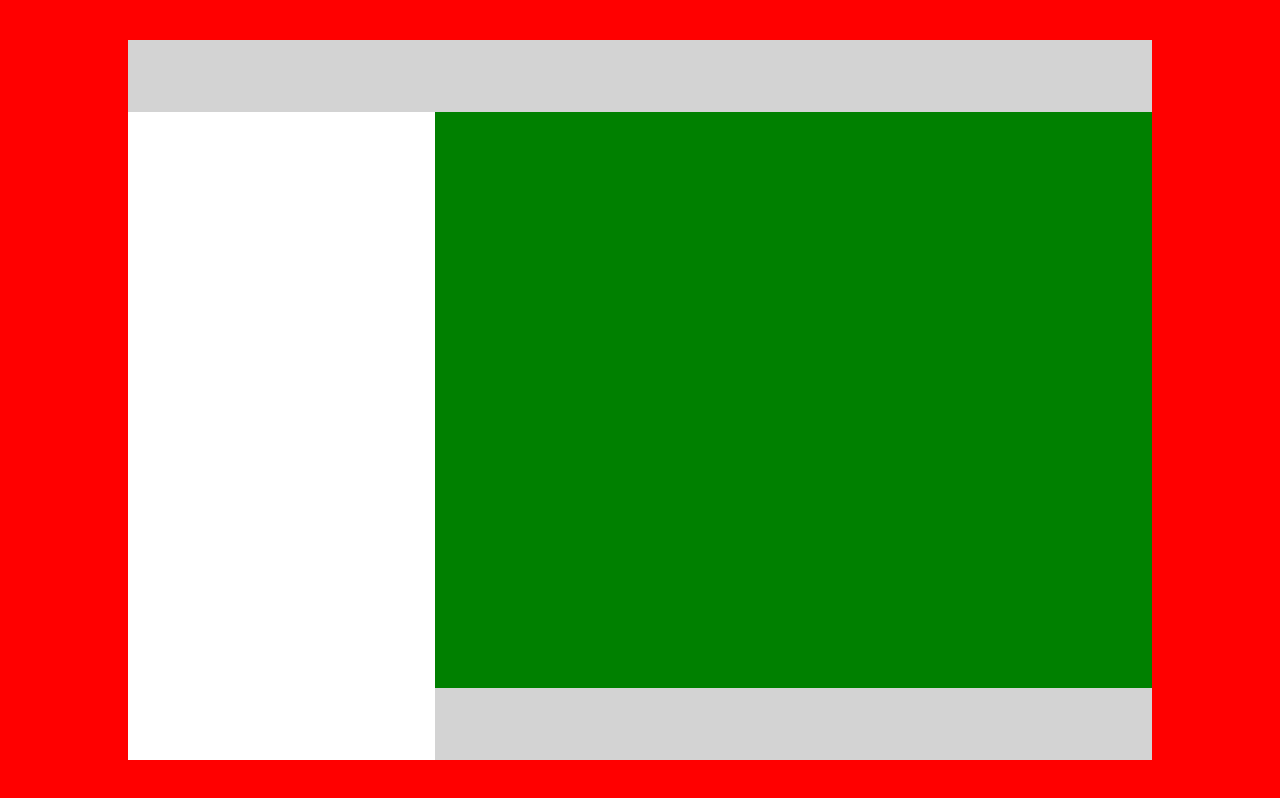
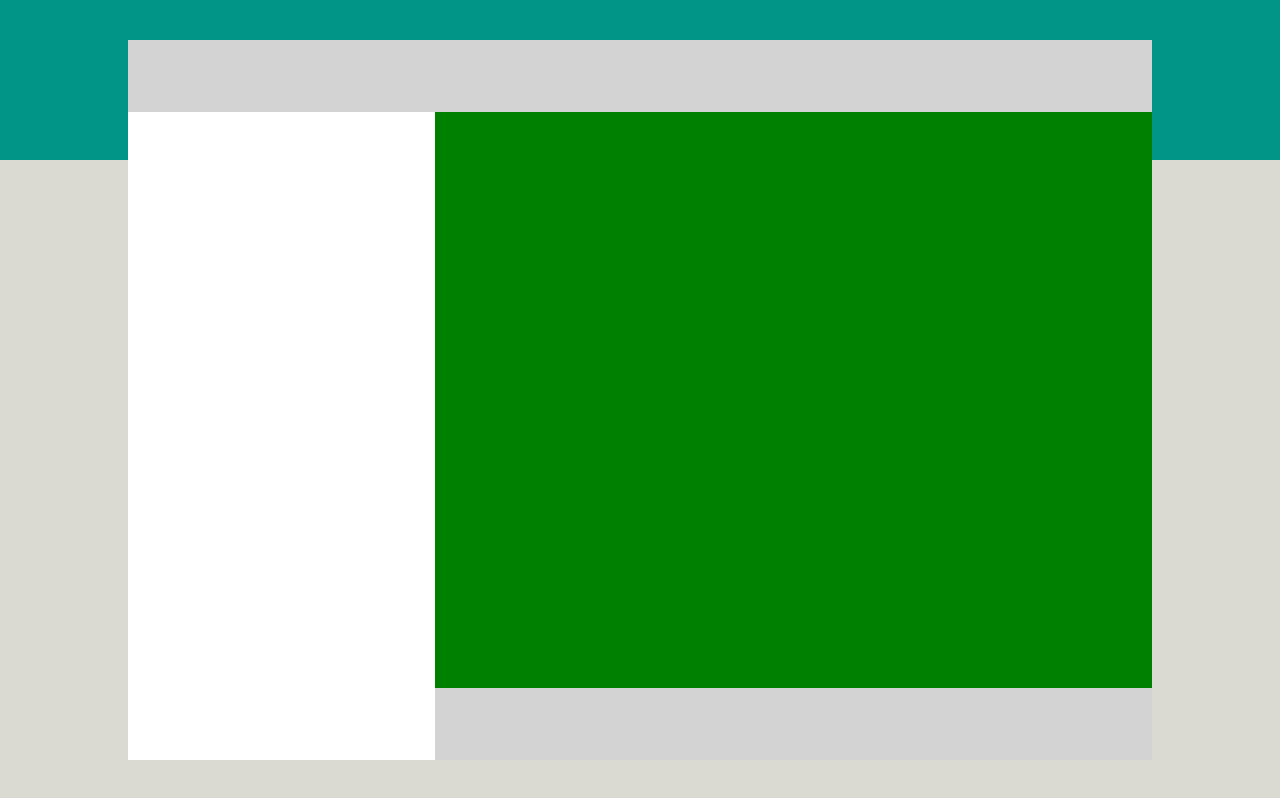
Before and after one commit to AlessandroPalumboDev/html-css-boolzapp, a plain HTML site: page index.html in a window 1280 px wide. Drawn offline with Linux system fonts and the light colour scheme.

Commit message:
[UPD] 2 colori background body

```diff
--- a/css/_partials/common.css
+++ b/css/_partials/common.css
@@ -1,7 +1,7 @@
 body{
     height: 100vh;
     display: flex;
-    background-color: red;
+    background: linear-gradient( to top, #DADAD3 80%, #019588 20%);
 }
 
 .container{
--- a/css/_partials/responsive.css
+++ b/css/_partials/responsive.css
@@ -24,6 +24,7 @@
         width: 80%;
         height: 90%;
         margin: auto;
+        max-width: 1200px;
     }
 
     .col{
```
Also changed, not shown: index.html (+1 -0 lines).
